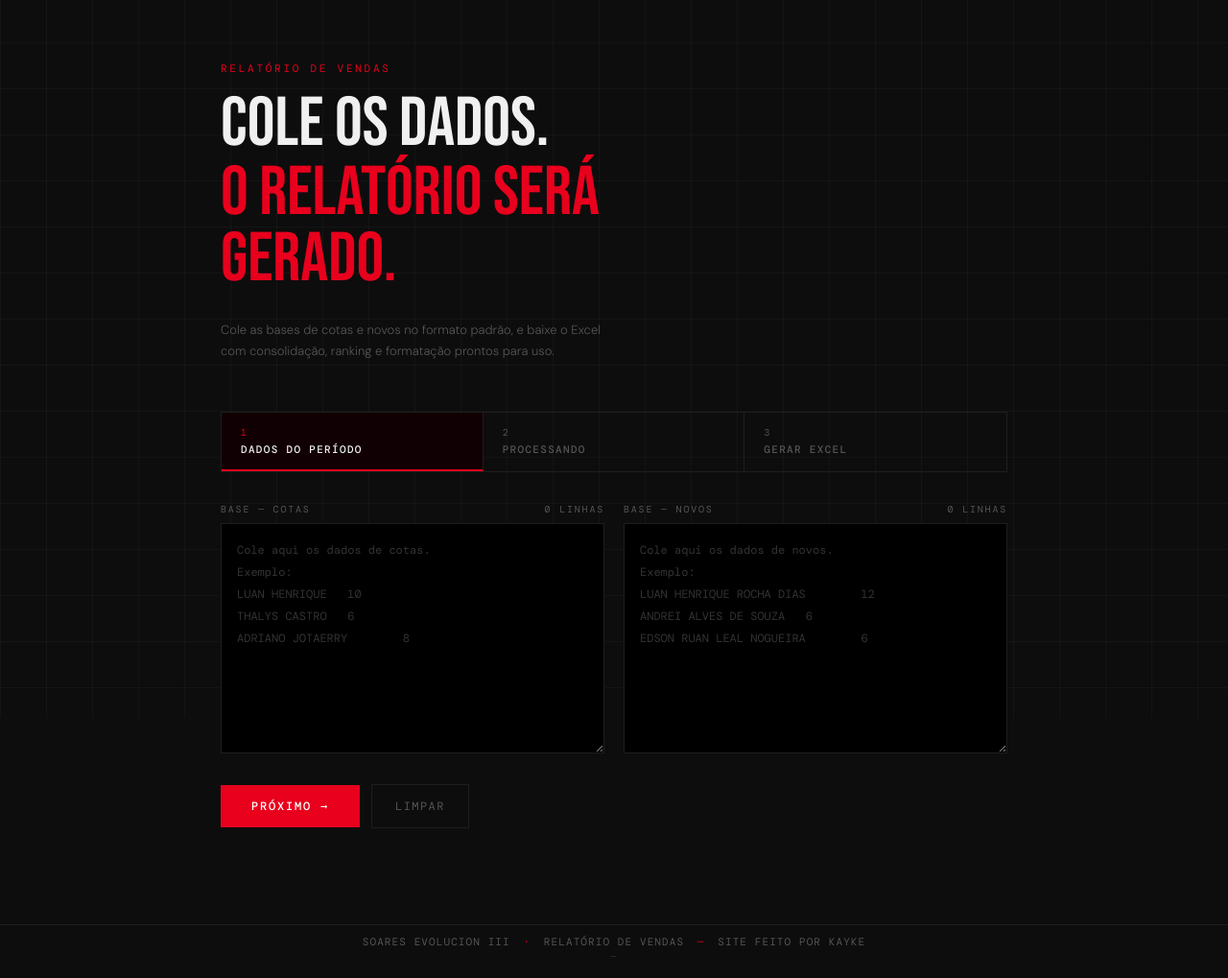
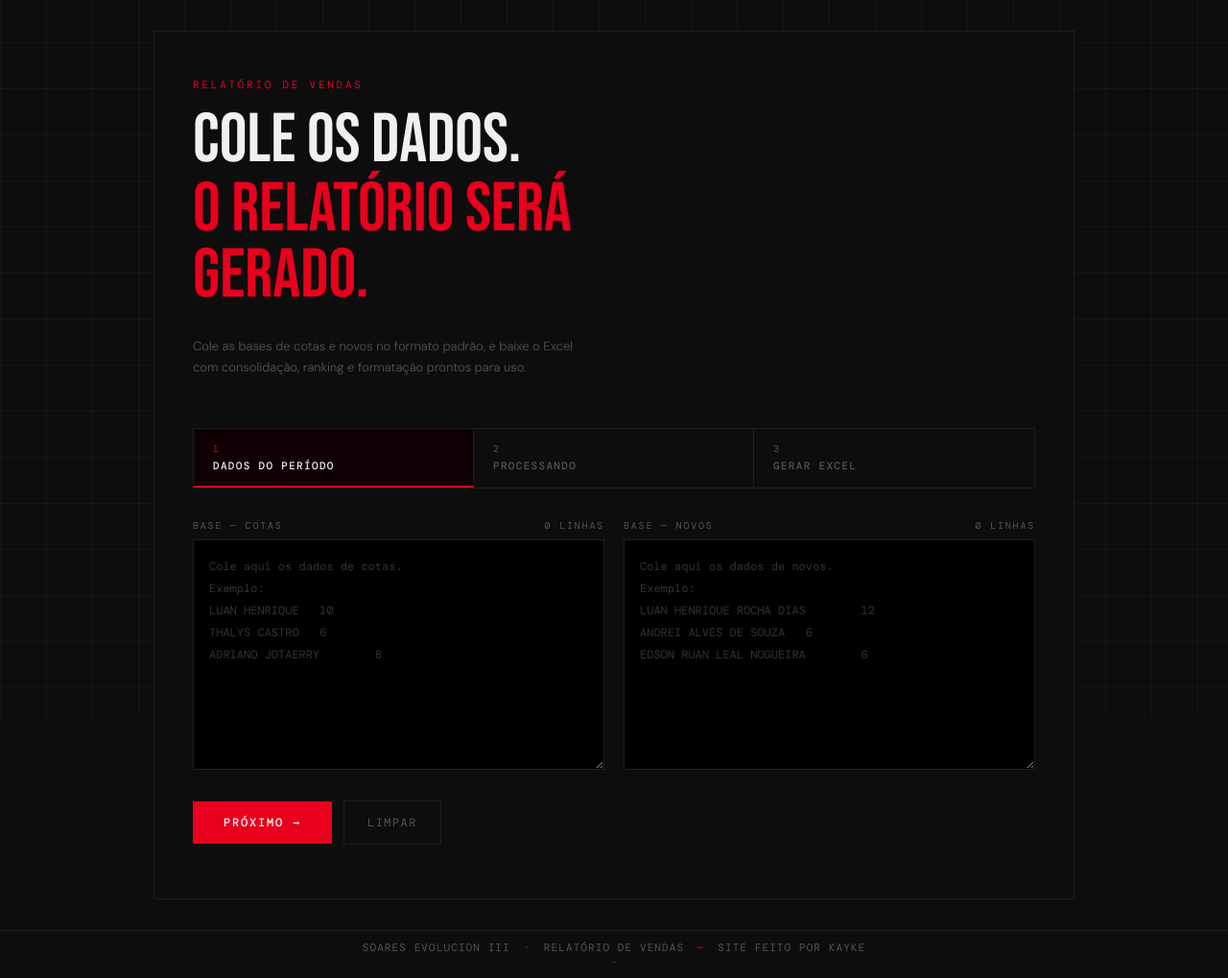
Before and after one commit to kaykesouzax/Soares-Evo-III, a Flask app: page / in a window 1280 px wide. Shown: the part 52-1071 px from the top of the page at 96% size. Before the commit the page ends 1049 px from the top, so only its background shows below. Run offline with Flask 3, Linux system fonts and the light colour scheme.

Commit message:
Add files via upload

```diff
--- a/templates/index.html
+++ b/templates/index.html
@@ -33,7 +33,7 @@
   .logo-sep { color: var(--red); margin: 0 10px; font-weight: 300; }
   .logo-sub { color: var(--red); font-style: italic; }
   .header-right { font-family: var(--mono); font-size: 10px; color: var(--muted); letter-spacing: 0.15em; text-transform: uppercase; text-align: right; line-height: 1.6; }
-  main { max-width: 900px; margin: 0 auto; padding: 64px 40px 100px; }
+  main { max-width: 960px; margin: 32px auto; padding: 48px 40px 56px; background: var(--bg); border: 1px solid var(--border); }
   .eyebrow { font-family: var(--mono); font-size: 11px; color: var(--red); letter-spacing: 0.25em; text-transform: uppercase; margin-bottom: 18px; }
   .hero-title { font-family: var(--display); font-size: 72px; line-height: 0.95; margin-bottom: 4px; color: var(--text); }
   .hero-title-red { font-family: var(--display); font-size: 72px; line-height: 0.95; color: var(--red); margin-bottom: 28px; }
```
